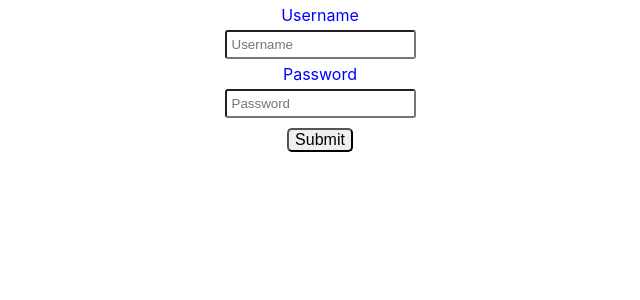
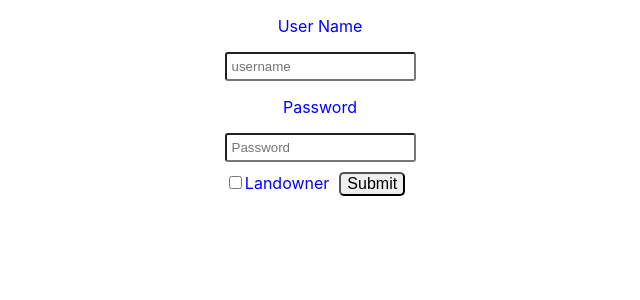
Before and after one commit to buildweek-5th-wheel/React-FE, a React (Create React App) app: page / in a window 1280 px wide. Shown: the top 300 px of the page, without its empty margins (320-960 px from the left). Built offline with nearby package versions, Linux system fonts and the light colour scheme.

Commit message:
sign up styles good

```diff
--- a/src/App.js
+++ b/src/App.js
@@ -1,9 +1,10 @@
 import React from "react";
-import FormikLoginForm from "./forms/formikLogin";
+// import FormikLoginForm from "./forms/formikLogin";
+import FormikSignUpForm from "./forms/formikSignUp";
 import "./scss/App.scss";
 
 const App = () => {
-  return <FormikLoginForm />;
+  return <FormikSignUpForm />;
 };
 
 export default App;
--- a/src/forms/formikSignUp.js
+++ b/src/forms/formikSignUp.js
@@ -1,6 +1,7 @@
 import React from "react";
 import { withFormik, Form, Field } from "formik";
 import * as Yup from "yup";
+import "../../src/scss/formStyles.scss";
 
 //Stretch ideas: add password limits including regex
 
@@ -8,10 +9,12 @@
   return (
     <Form>
       <div>
+        <p>User Name</p>
         {touched.username && errors.username && <p>{errors.username}</p>}
         <Field type="username" name="username" placeholder="username" />
       </div>
       <div>
+        <p>Password</p>
         {touched.password && errors.password && <p>{errors.password}</p>}
         <Field type="password" name="password" placeholder="Password" />
       </div>
```
